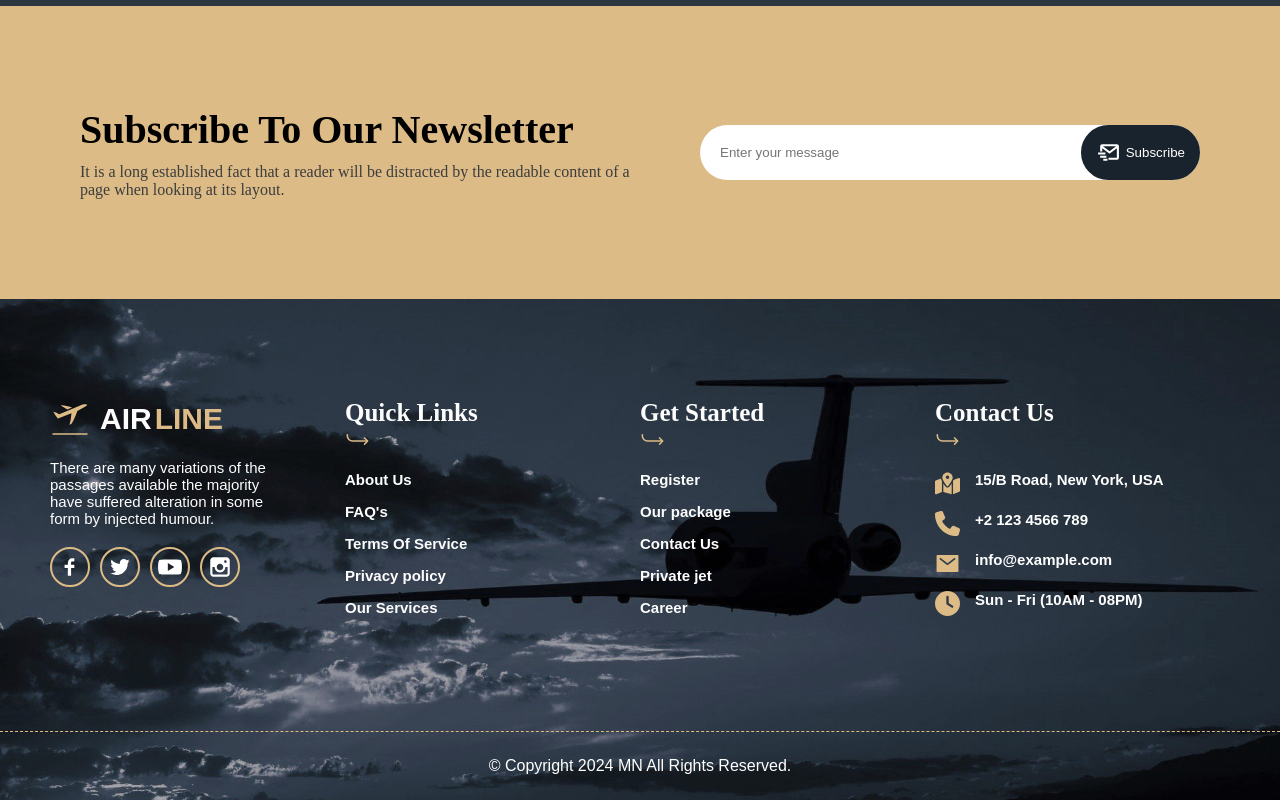
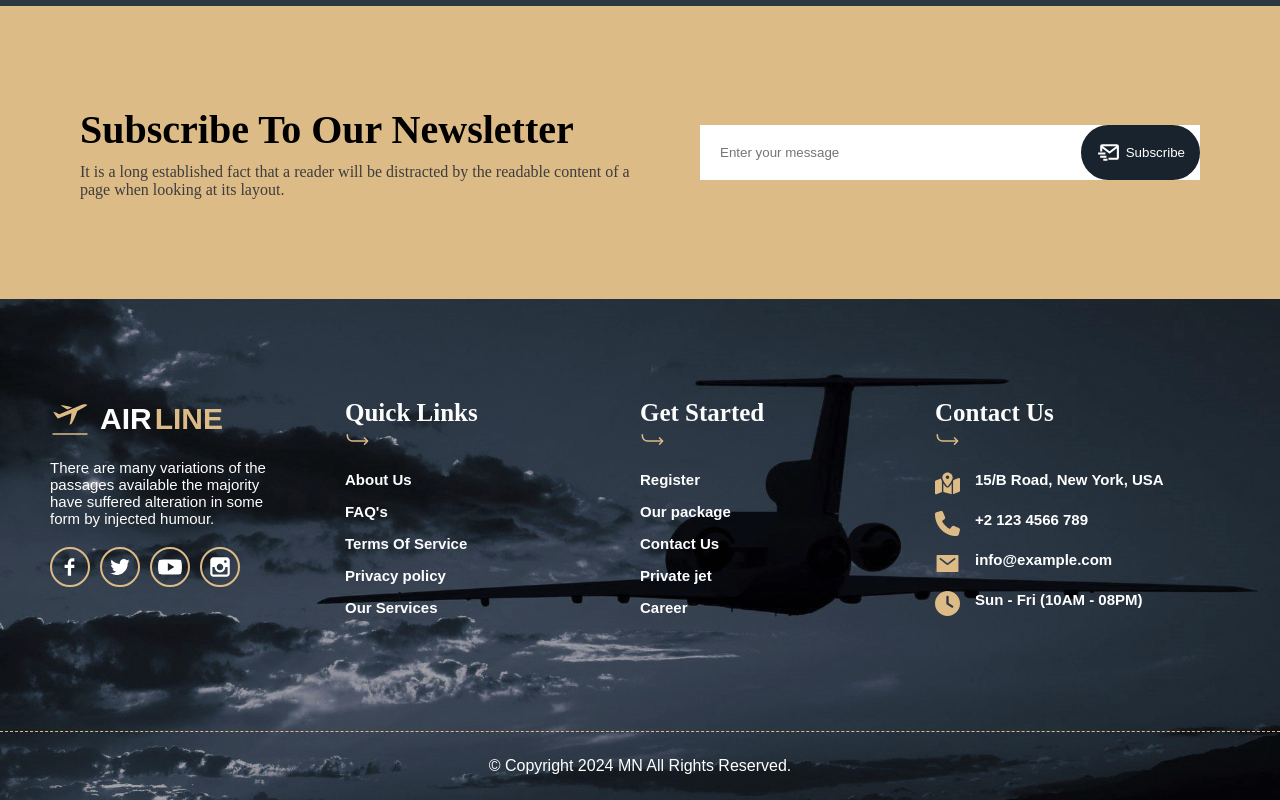
Before and after one commit to muradnuriyev001/Airlines-company, a React (Vite) app: page / in a window 1280 px wide. Shown: the part 2059-2859 px from the top of the page. Built offline with nearby package versions, Linux system fonts and the light colour scheme.

Commit message:
Ios Inputs rounding remove test

```diff
--- a/src/index.css
+++ b/src/index.css
@@ -12,6 +12,11 @@ body {
 
 html {
   scroll-behavior: smooth;
+}
+
+/* For ios devices */
+input {
+  border-radius: 0 !important;
 }
 
 :root {
```
